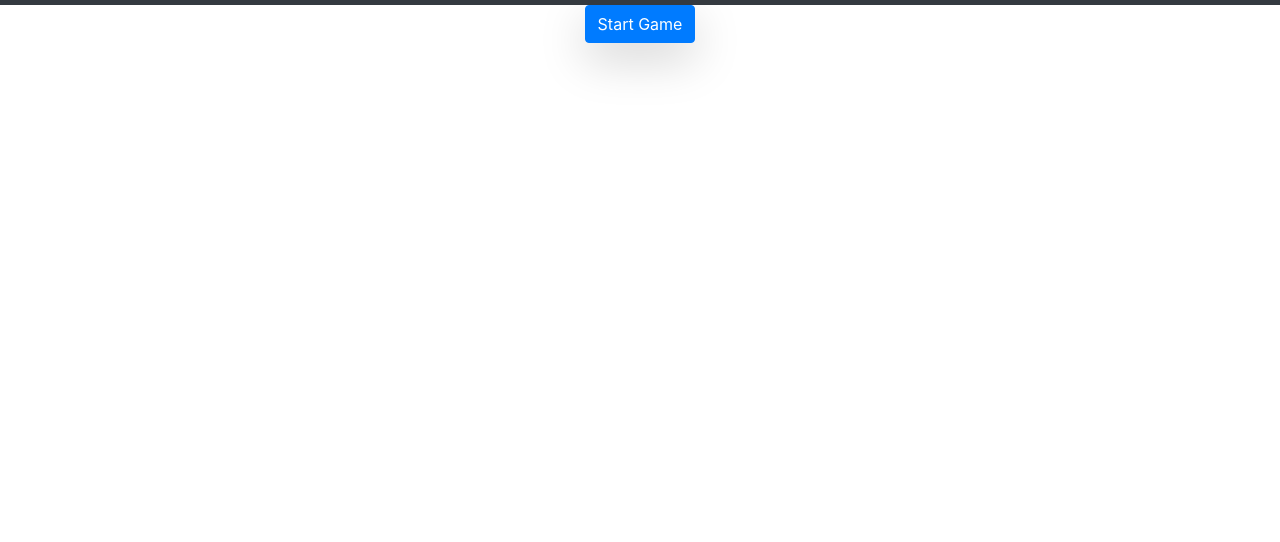
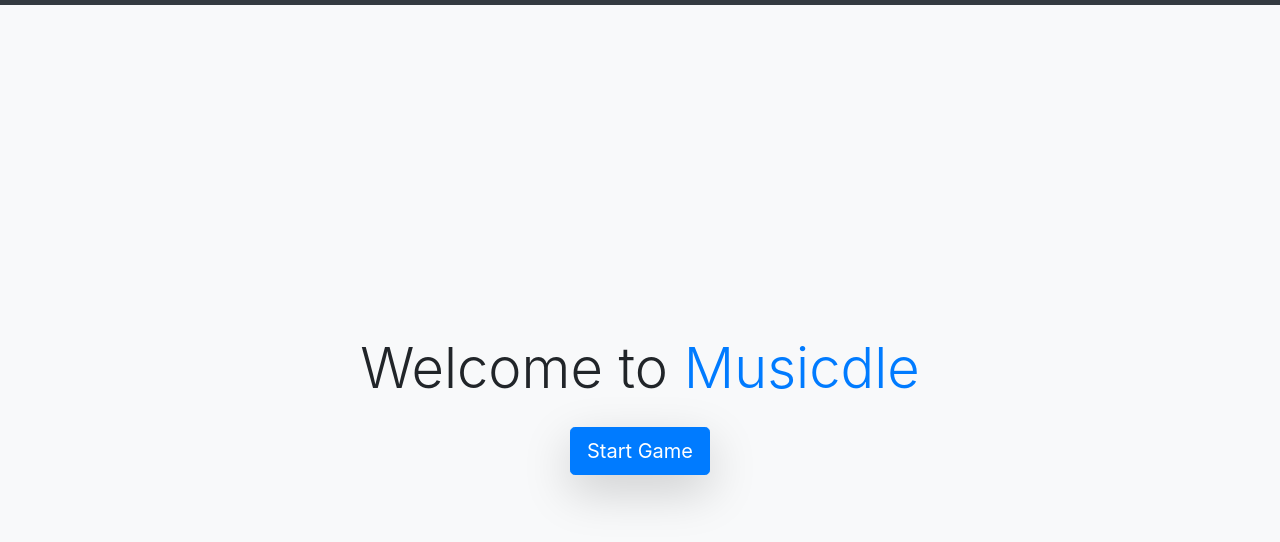
Before and after one commit to bincent0929/musicdle-game, a plain HTML site: page index.html in a window 1280 px wide. Shown: the part 56-598 px from the top of the page. Drawn offline with nearby package versions, Linux system fonts and the light colour scheme.

Commit message:
Updates index.html to have welcome page

```diff
--- a/index.html
+++ b/index.html
@@ -30,6 +30,7 @@
   </head>
 
   <body>
+    <!-- Navbar -->
     <nav class="navbar navbar-expand-lg navbar-dark bg-dark">
       <a class="navbar-brand d-flex align-items-center" href="index.html">
         <img
@@ -63,17 +64,17 @@
       </div>
     </nav>
 
-    <div class="game_div" id="game">
-      <div class="start_button_div">
+    <!-- Welcome Page -->
+    <div id="game" class="game_div d-flex flex-column justify-content-center align-items-center text-center vh-100 bg-light">
+      <h1 class="display-4 mb-4">Welcome to <span class="text-primary">Musicdle</span></h1>
       <button
         id="start_button"
         type="button"
-          class="btn btn-primary mb-2 shadow-lg"
+        class="btn btn-primary btn-lg shadow-lg"
         onclick="loadSample();"
       >
         Start Game
       </button>
     </div>
-    </div>
   </body>
 </html>
```
Lines whose indentation alone changed are shown as unchanged.
